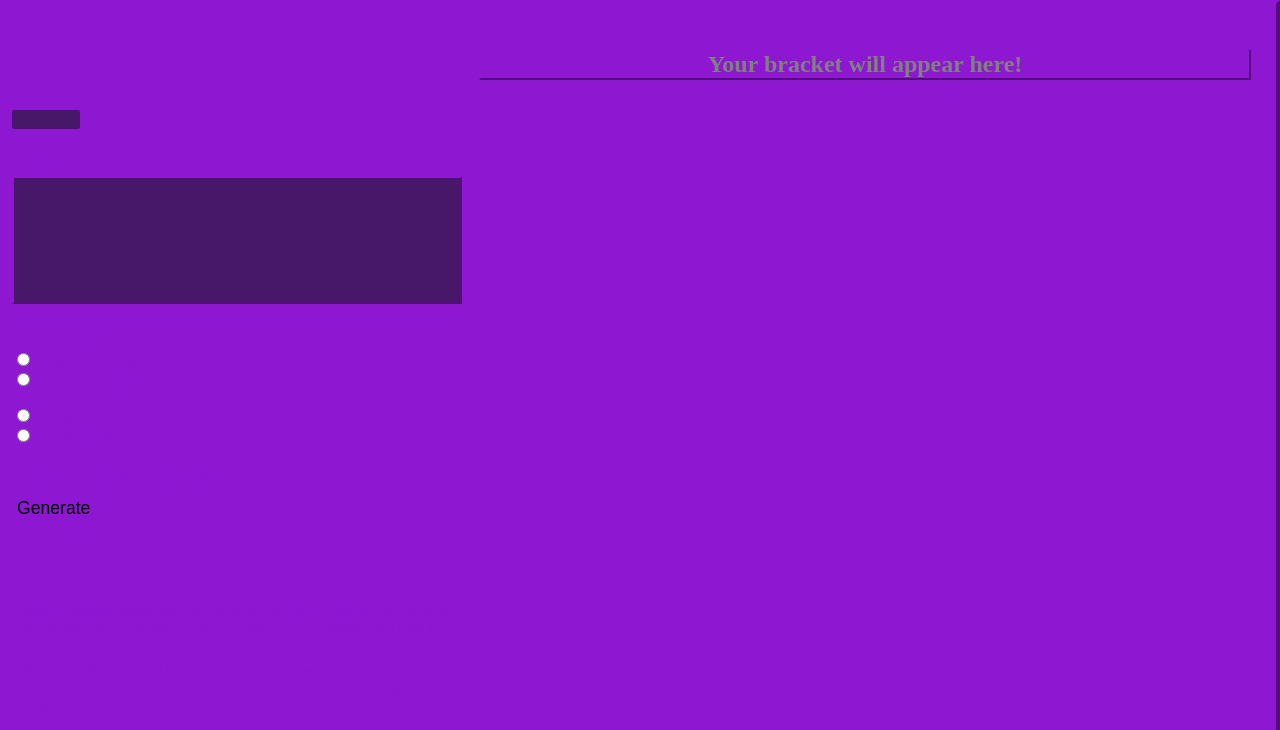
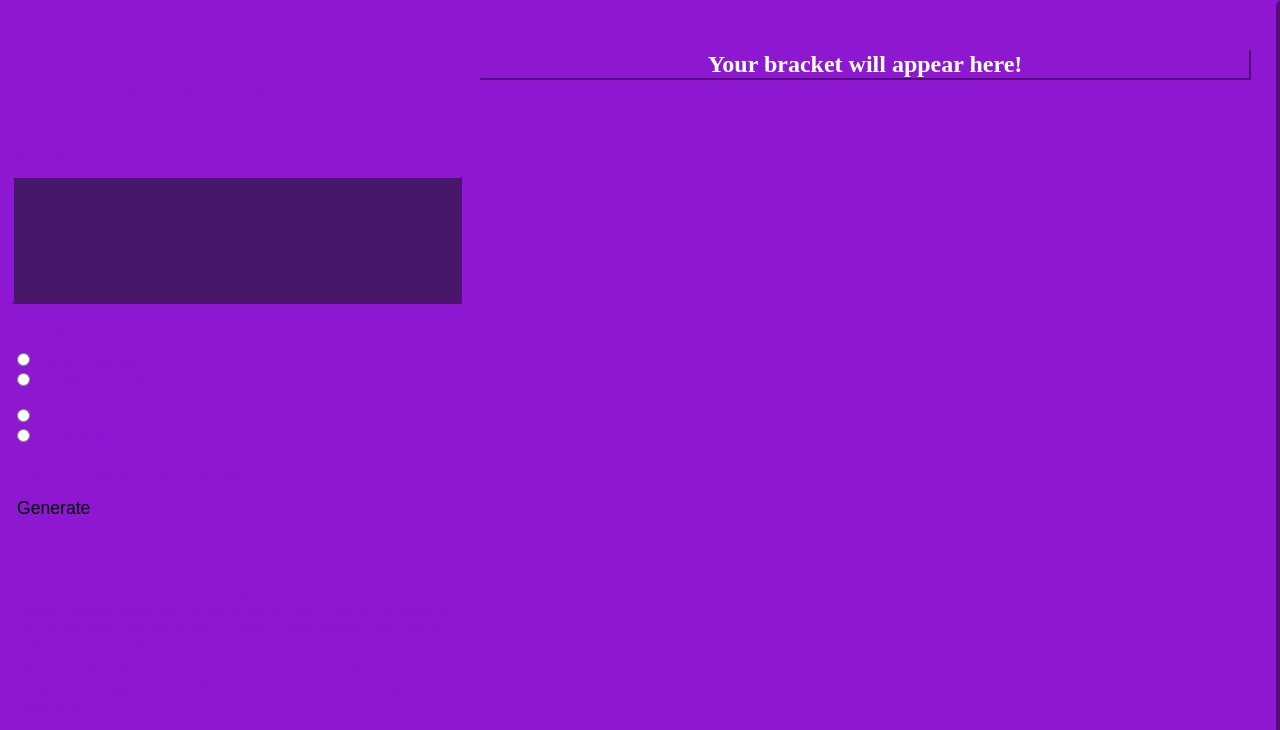
Before and after one commit to SeanMurphyBR/Brackets, a plain HTML site: page index.html in a window 1280 px wide. Shown: the top 730 px of the page. Drawn offline with Linux system fonts and the light colour scheme.

Commit message:
Update style.css

```diff
--- a/style.css
+++ b/style.css
@@ -24,7 +24,7 @@ div#bracket {
   overflow-y: auto; }
   div#bracket h2 {
     display: block;
-    color: grey;
+    color: white;
     text-align: center;
     border: 2px outset #8E17D2;
     vertical-align: middle; }
@@ -135,8 +135,8 @@ div.spacer {
   border-right: 1px solid #555; }
 
 input#numberOfPlayers {
-  color: #fff;
-  background-color: rgba(24, 24, 36, 0.6);
+  color: #8E17D2;
+  background-color: #8E17D2;
   border-width: 0;
   padding: 2px;
   border-radius: 2px;
```
